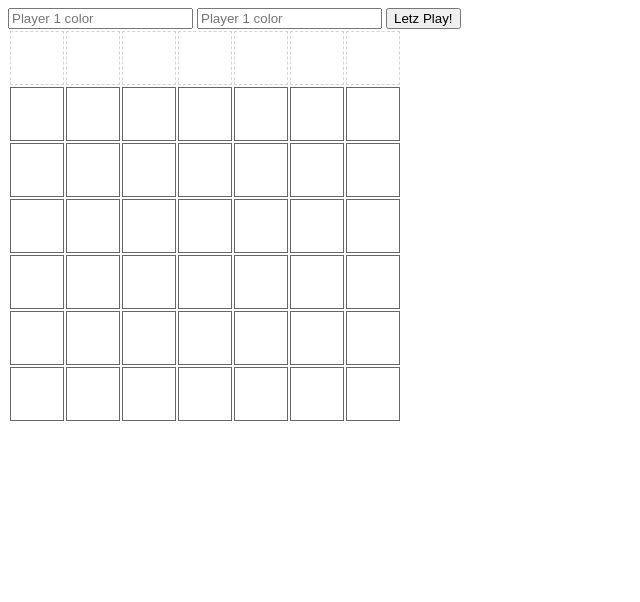
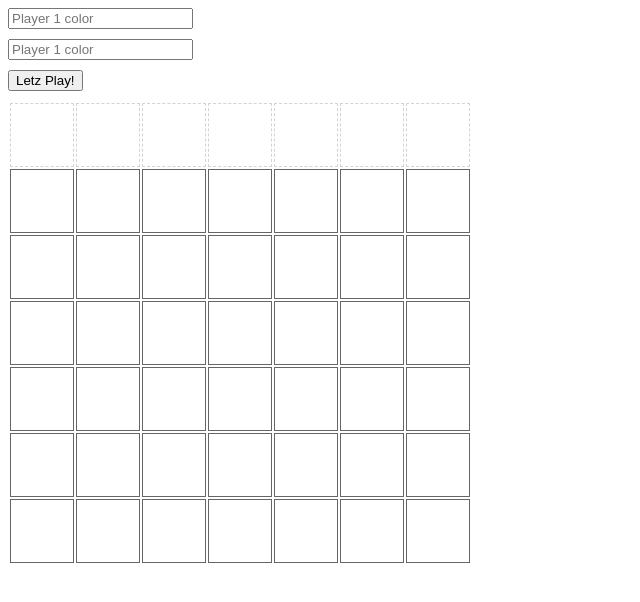
Before and after one commit to oscarc257/connectFour, a plain HTML site: page index.html in a window 1280 px wide. Both pictures are taken after a click on the button "Letz Play!". Shown: the whole page, without its empty margins (0-640 px from the left). Drawn offline with Linux system fonts and the light colour scheme.

Commit message:
third commit

```diff
--- a/style.css
+++ b/style.css
@@ -1,8 +1,8 @@
 /* game board table */
 
 #board td {
-    width: 50px;
-    height: 50px;
+    width: 60px;
+    height: 60px;
     border: solid 1px #666;
   }
 
@@ -24,3 +24,8 @@
   #column-top td:hover {
     background-color: gold;
   }
+
+  input, button {
+    display: block;
+    margin-bottom: 10px;
+  }
```
